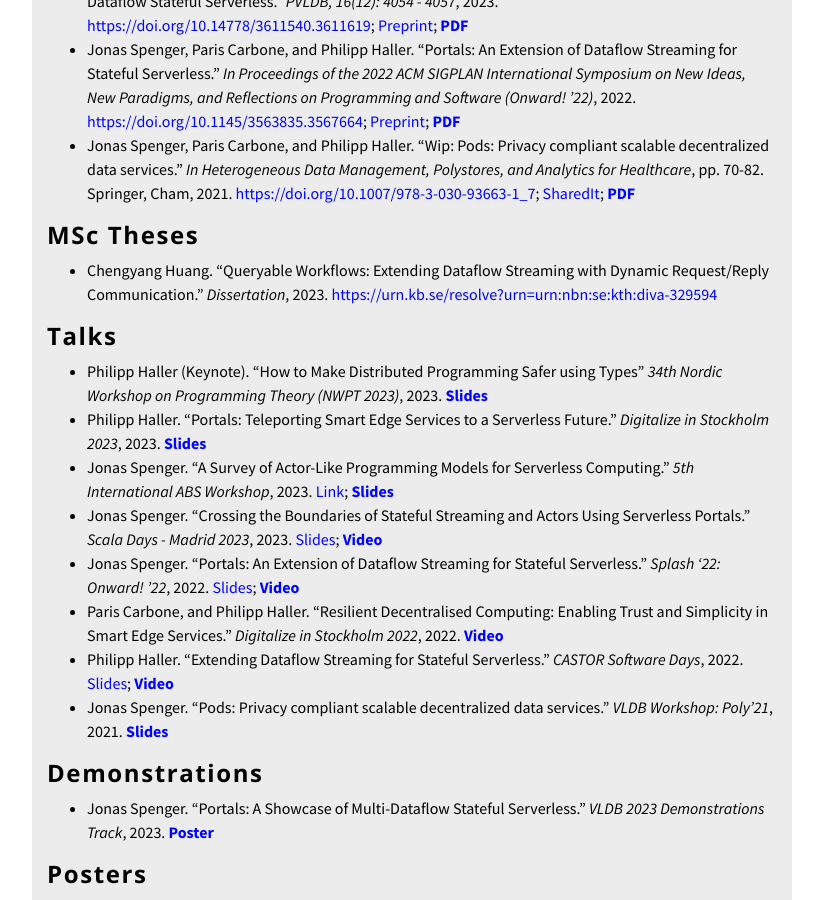
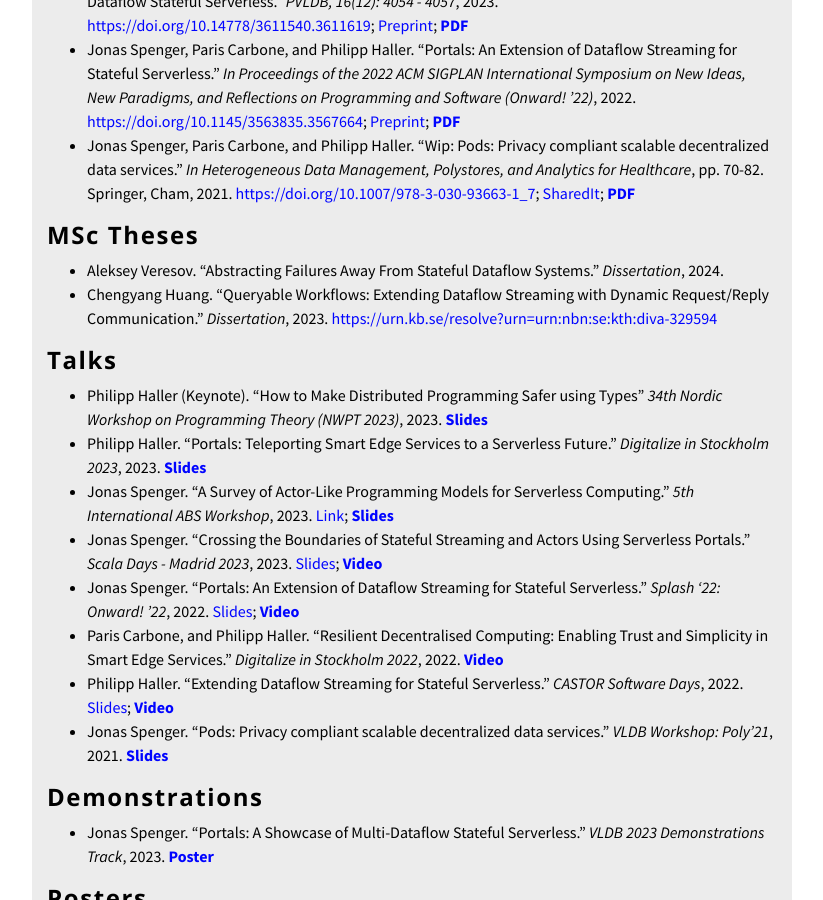
Before and after one commit to portals-project/portals-project.github.io, a Jekyll site: the page built from talks-&-papers.md, in a window 1280 px wide and 900 px high, scrolled down 498 px. Shown: the whole window, without its empty margins (228-1051 px from the left). Built offline with Jekyll 4.4.1, drawn with Linux system fonts in a browser that asks for light colours; nearby versions of some CDN libraries.

Commit message:
Add msc thesis

```diff
--- a/talks-&-papers.md
+++ b/talks-&-papers.md
@@ -16,6 +16,7 @@
 * Jonas Spenger, Paris Carbone, and Philipp Haller. "Wip: Pods: Privacy compliant scalable decentralized data services." *In Heterogeneous Data Management, Polystores, and Analytics for Healthcare*, pp. 70-82. Springer, Cham, 2021. [https://doi.org/10.1007/978-3-030-93663-1_7](https://doi.org/10.1007/978-3-030-93663-1_7); [SharedIt](https://rdcu.be/dxwj0); **[PDF](https://people.kth.se/~jspenger/pdfs/spenger21poly.pdf)**
 
 ## MSc Theses
+* Aleksey Veresov. "Abstracting Failures Away From Stateful Dataflow Systems." *Dissertation*, 2024.
 * Chengyang Huang. "Queryable Workflows: Extending Dataflow Streaming with Dynamic Request/Reply Communication." *Dissertation*, 2023. [https://urn.kb.se/resolve?urn=urn:nbn:se:kth:diva-329594](https://urn.kb.se/resolve?urn=urn:nbn:se:kth:diva-329594)
 
 ## Talks
```
